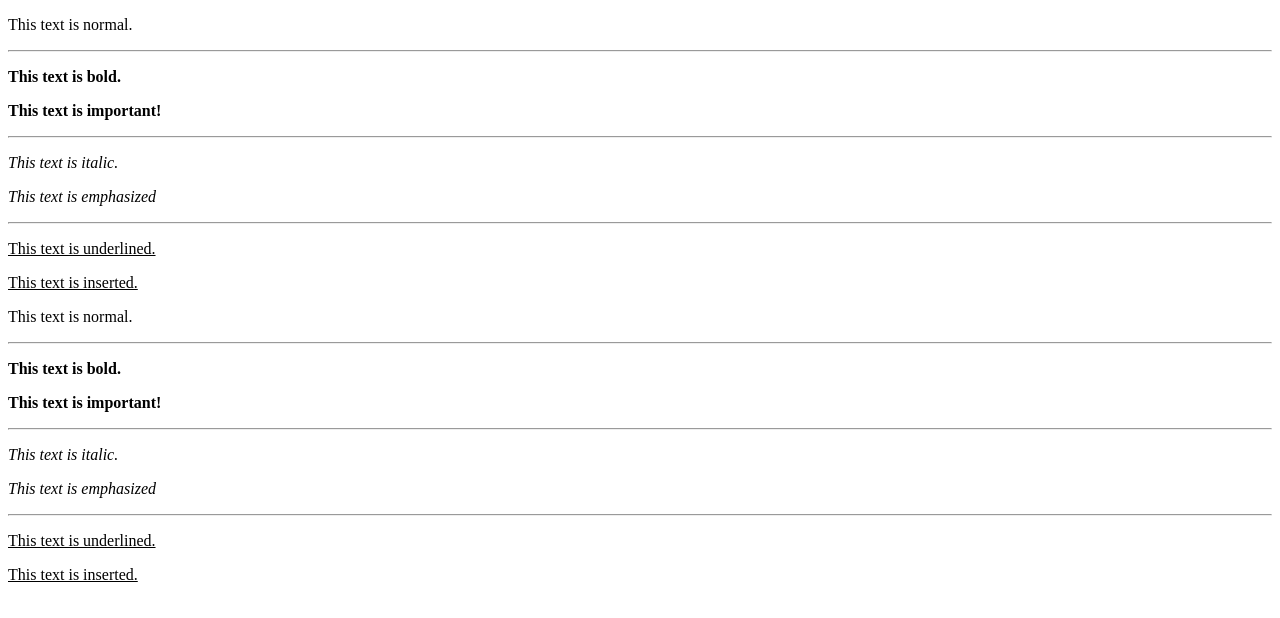
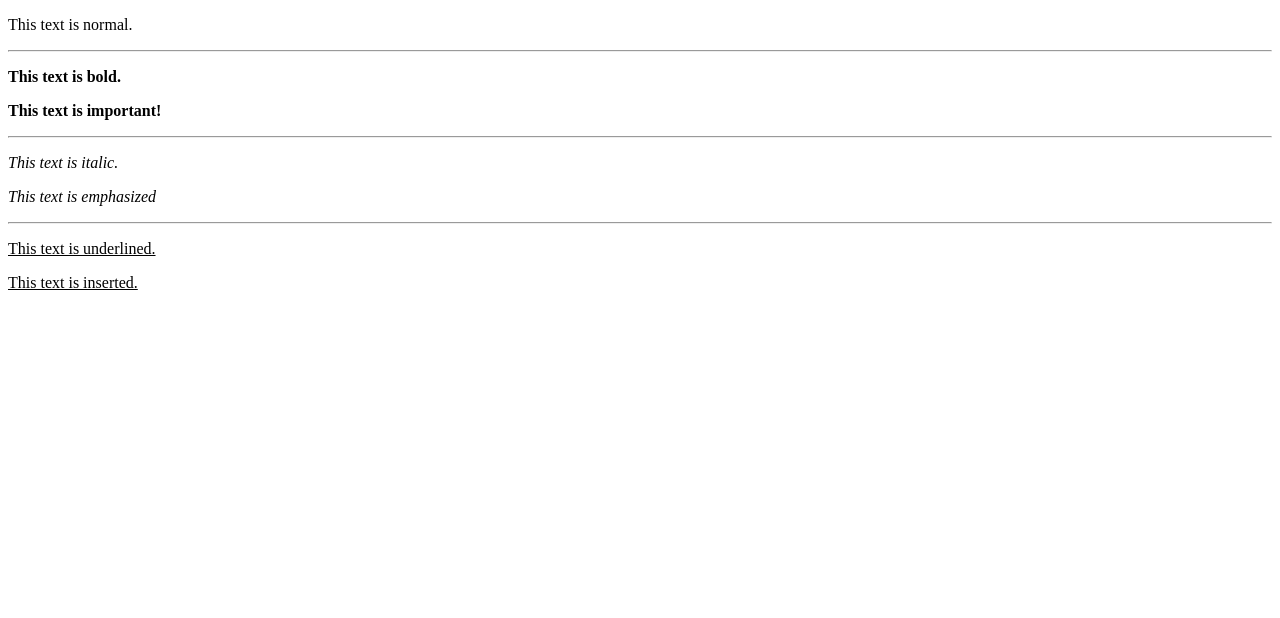
Before and after one commit to Jarchy28/Activity-1, a plain HTML site: page Formatting-1.html in a window 1280 px wide. Drawn offline with Linux system fonts and the light colour scheme.

Commit message:
minor changes

```diff
--- a/Formatting-1.html
+++ b/Formatting-1.html
@@ -27,33 +27,4 @@
 
    <p><ins>This text is inserted.</ins></p>
 </body>
-</html><!DOCTYPE html>
-<html lang="en">
-
-<head>
-    <meta charset="UTF-8">
-    <meta name="viewport" content="width=device-width, initial-scale=1.0">
-    <title>Formatting 1</title>
-</head>
-<body>
-   <p>This text is normal.</p>
-
-   <hr>
-
-   <p><b>This text is bold.</b></p>
-
-   <p><strong>This text is important!</strong></p>
-
-   <hr>
-
-   <p><i>This text is italic.</i></p>
-
-   <p><em>This text is emphasized</em></p>
-
-   <hr>
-
-   <p><u>This text is underlined.</u></p>
-
-   <p><ins>This text is inserted.</ins></p>
-</body>
 </html>
```
Also changed, not shown: index.html (+1 -2 lines).
